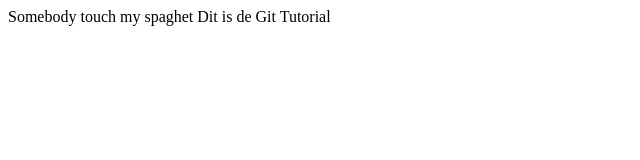
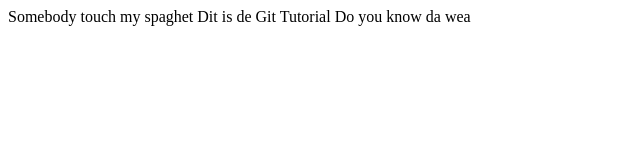
Before and after one commit to JopRijks/testversie_1, a plain HTML site: page GIT/index.html in a window 1280 px wide. Shown: the whole page, without its empty margins (0-640 px from the left). Drawn offline with Linux system fonts and the light colour scheme.

Commit message:
Ugandian Knuckels

```diff
--- a/GIT/index.html
+++ b/GIT/index.html
@@ -5,5 +5,6 @@
     <body>
         Somebody touch my spaghet
         Dit is de Git Tutorial
+        Do you know da wea
     </body>
 </html>
```
